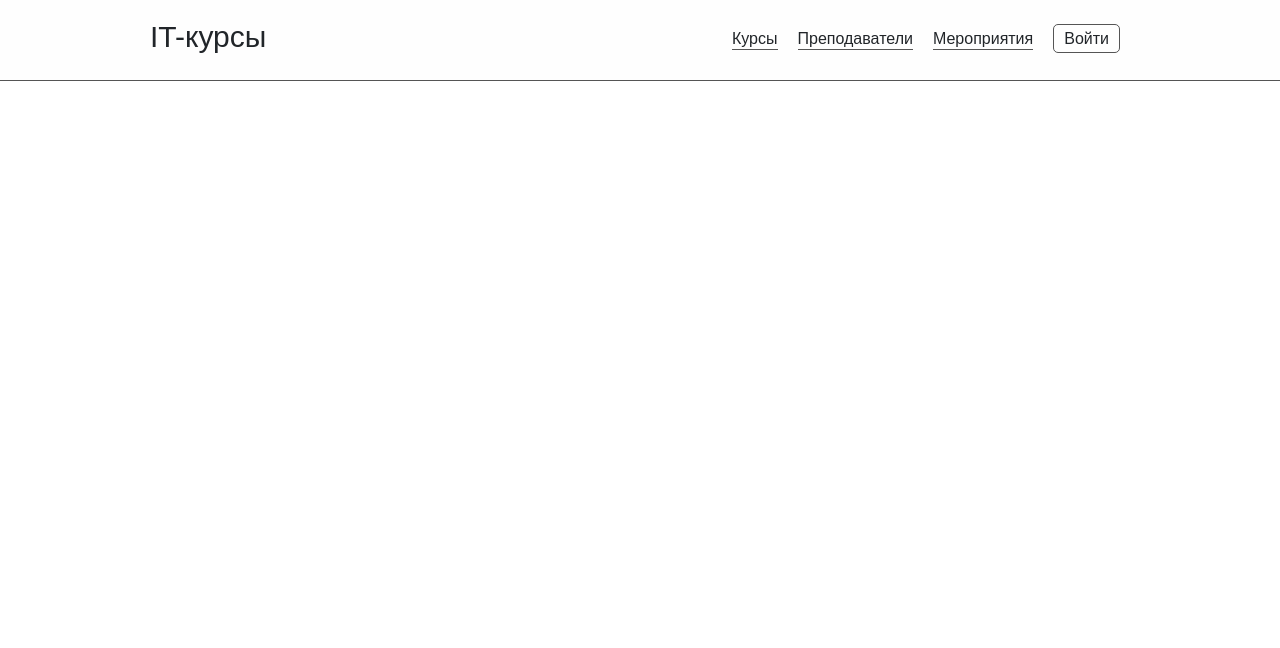
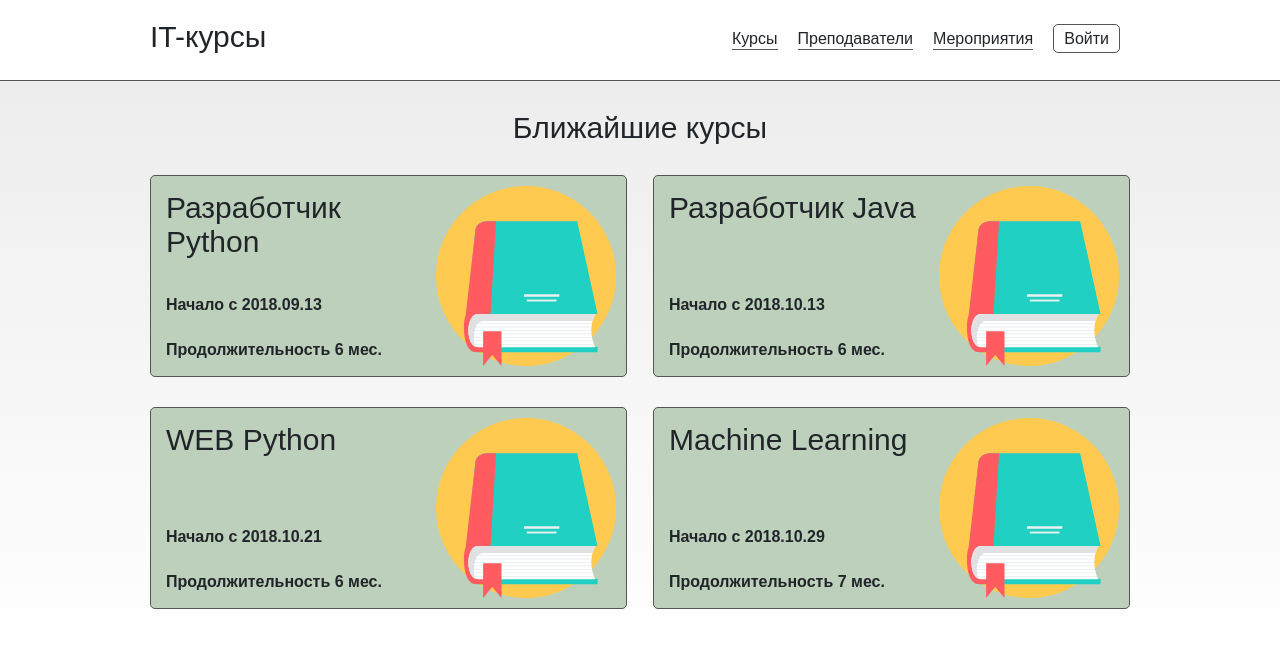
Before and after one commit to ds-vologdin/learning_courses_site, a React app in the folder front-end/: page / in a window 1280 px wide. Shown: the top 648 px of the page. Built offline with nearby package versions, Linux system fonts and the light colour scheme.

Commit message:
блок ближайших курсов на главной в react

```diff
--- a/front-end/src/App.js
+++ b/front-end/src/App.js
@@ -1,12 +1,15 @@
 import React, { Component } from 'react';
 import './App.less';
 import Header from './Header'
+import NextCourses from './NextCourses'
+
 
 class App extends Component {
   render() {
     return (
       <div className="app">
         <Header className="app__header"/>
+        <NextCourses className="app__next-courses"/>
       </div>
     );
   }
--- a/front-end/src/Header.js
+++ b/front-end/src/Header.js
@@ -1,5 +1,4 @@
 import React, { Component } from 'react';
-import logo from './logo.svg';
 import './less/Header.less';
 
 export default class Header extends Component {
--- /dev/null
+++ b/front-end/src/NextCourses.js
@@ -0,0 +1,54 @@
+import React from 'react';
+import './less/NextCourses.less';
+import book_logo from'./book.svg';
+
+
+const NextCourses = ({className}) => (
+  <div className={'next-courses ' + className}>
+    <div className='next-courses__container'>
+      <NextCoursesTitle className='next-courses__title'/>
+      <div className='next-courses__items'>
+        <Course className='next-courses__item' title='Разработчик Python' date='2018.09.13' duration='6'/>
+        <Course className='next-courses__item' title='Разработчик Java' date='2018.10.13' duration='6'/>
+        <Course className='next-courses__item' title='WEB Python' date='2018.10.21' duration='6'/>
+        <Course className='next-courses__item' title='Machine Learning' date='2018.10.29' duration='7'/>
+      </div>
+    </div>
+  </div>
+)
+
+const NextCoursesTitle = ({className}) => (
+  <div className={className}>
+    Ближайшие курсы
+  </div>
+)
+
+const Course = ({className, title, date, duration}) => (
+  <div className={'course ' + className}>
+    <div className='course__text'>
+      <CourseTitle className='course__title' title={title}/>
+      <CourseBegin className='course__begin' date={date}/>
+      <CourseDuration className='course__duration' duration={duration}/>
+    </div>
+    <CourseImage className='course__img'/>
+  </div>
+)
+
+const CourseTitle = ({className, title}) => (
+  <div className={className}>{title}</div>
+)
+
+const CourseBegin = ({className, date}) => (
+  <div className={className}>Начало с {date}</div>
+)
+
+const CourseDuration = ({className, duration}) => (
+  <div className={className}>Продолжительность {duration} мес.</div>
+)
+
+const CourseImage = ({className}) => (
+  <img src={book_logo} className={className}/>
+)
+
+
+export default NextCourses;
--- a/front-end/src/less/Header.less
+++ b/front-end/src/less/Header.less
@@ -12,7 +12,7 @@
     justify-content: space-between;
   }
   &__title {
-    font-size: 30px;
+    font-size: @font-big;
     color: @black;
   }
   &__menu {
--- /dev/null
+++ b/front-end/src/less/NextCourses.less
@@ -0,0 +1,60 @@
+@import "brand.less";
+
+.next-courses {
+  color: @black;
+  background-image: linear-gradient(to bottom, @gray-ligth, @white);
+  &__container {
+    max-width: @width-container-pc;
+    margin: 0 auto;
+  }
+  &__title {
+    font-size: @font-big;
+    padding: 30px 0 15px 0;
+  }
+  &__items {
+    display: flex;
+    justify-content: space-between;
+    flex-wrap: wrap;
+  }
+  &__item {
+    width: @width-tile;
+    height: 200px;
+    margin: 15px 0;
+    border: @border-gray;
+    border-radius: @border-radius;
+    background-color: @green;
+    text-align: left;
+    &:hover {
+      background-color: @green-ligth;
+      transform: scale(1.02);
+      cursor: pointer;
+    }
+  }
+}
+
+.course {
+  display: flex;
+  &__text {
+    width: @width-tile - 200px;
+  }
+  &__title {
+    font-size: @font-big;
+    height: 90px;
+    padding: 15px 0 15px 15px;
+  }
+  &__begin {
+    font-size: @font-normal;
+    height: 30px;
+    padding: 0 0 15px 15px;
+    font-weight: @font-bold;
+  }
+  &__duration {
+    font-size: @font-normal;
+    padding-left: 15px;
+    font-weight: @font-bold;
+  }
+  &__img {
+    height: 180px;
+    padding: 10px;
+  }
+}
--- a/front-end/src/less/brand.less
+++ b/front-end/src/less/brand.less
@@ -1,8 +1,12 @@
 @white: #fefefe;
 @gray: #555;
+@gray-ligth: #ededed;
 @black: #212529;
+@green: #bcd0bc;
+@green-ligth: #c7d8c7;
 
 @width-container-pc: 980px;
+@width-tile: @width-container-pc/2 - 15px;
 
 @border-gray: 1px solid @gray;
 @border-gray-thick: 2px solid @gray;
@@ -10,3 +14,6 @@
 
 @font-bold: 900;
 @font-normal: 400;
+
+@font-big: 30px;
+@font-medium: 20px;
```
Also changed, not shown: front-end/src/book.svg (added).
